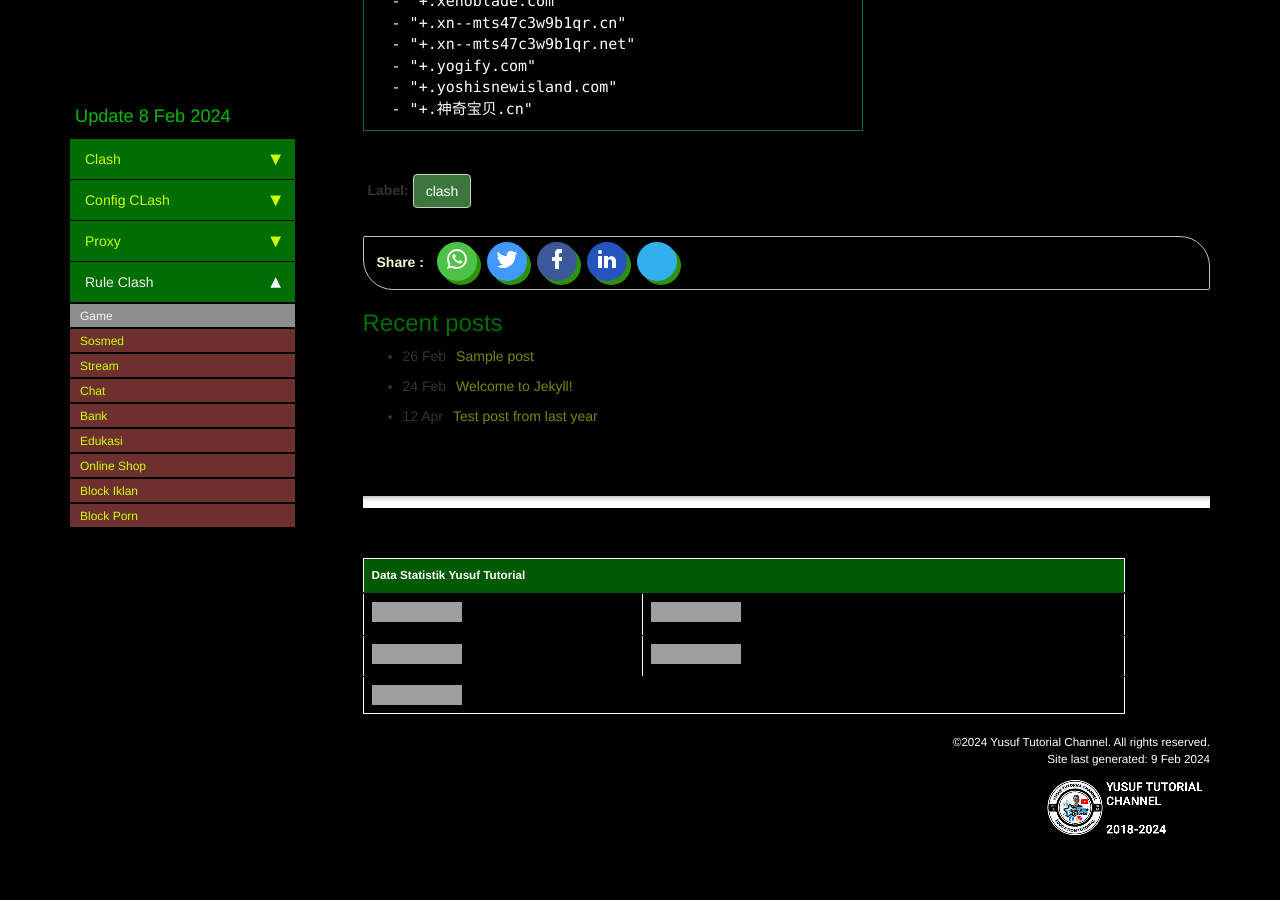
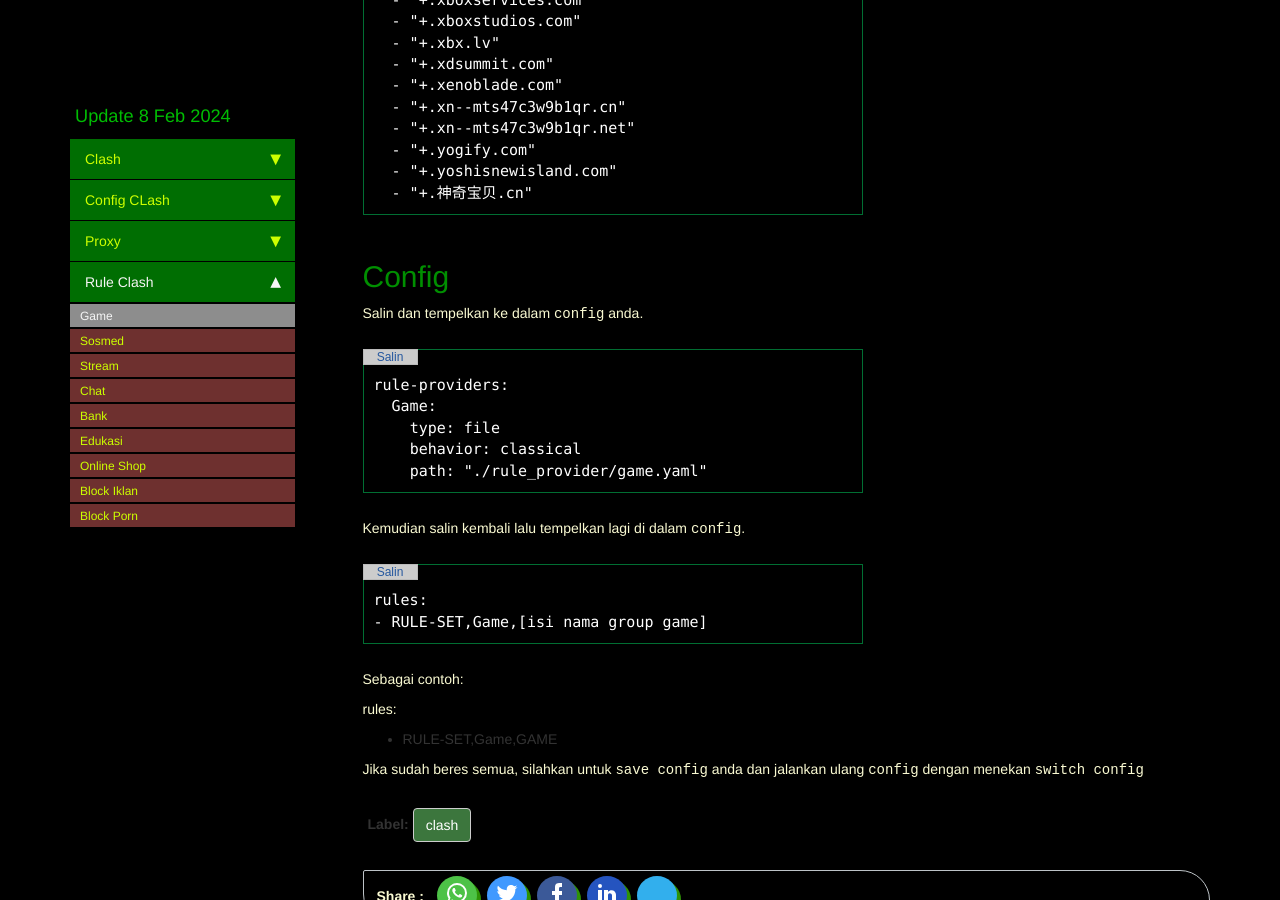
Before and after one commit to yusuftutorial/home, a Jekyll site: the page built from pages/clash/rule-game.md, in a window 1280 px wide and 900 px high, scrolled down 12071 px, cut to the strip 0-900 px from the top of the window. Built offline with Jekyll 4.4.1, drawn with Linux system fonts in a browser that asks for light colours; nearby versions of some CDN libraries; comment, search, counter and statistics services are not loaded; some of the changed text lies outside the part shown; grey boxes are pictures that could not be loaded.

Commit message:
Update rule-game.md

```diff
--- a/pages/clash/rule-game.md
+++ b/pages/clash/rule-game.md
@@ -9,7 +9,11 @@ comments: true
 tags: [clash]
 ---
 
-<pre id="myPreTag">payload:
+## Rule Provider
+
+Taruh ke dalam file baru dengan nama `game.yaml` di dalam folder `rule_provider`.
+
+<pre>payload:
 
   # > RULE BY SIMASTER
   - "+.freefiremobile.com"
@@ -567,3 +571,25 @@ tags: [clash]
   - "+.yoshisnewisland.com"
   - "+.神奇宝贝.cn"
 </pre>
+
+## Config
+
+Salin dan tempelkan ke dalam `config` anda.
+
+<pre>rule-providers:
+  Game:
+    type: file
+    behavior: classical
+    path: "./rule_provider/game.yaml"</pre>
+
+Kemudian salin kembali lalu tempelkan lagi di dalam `config`.
+
+<pre>rules:
+- RULE-SET,Game,[isi nama group game]</pre>
+
+Sebagai contoh:
+
+rules:
+- RULE-SET,Game,GAME
+
+Jika sudah beres semua, silahkan untuk `save config` anda dan jalankan ulang `config` dengan menekan `switch config`
```
